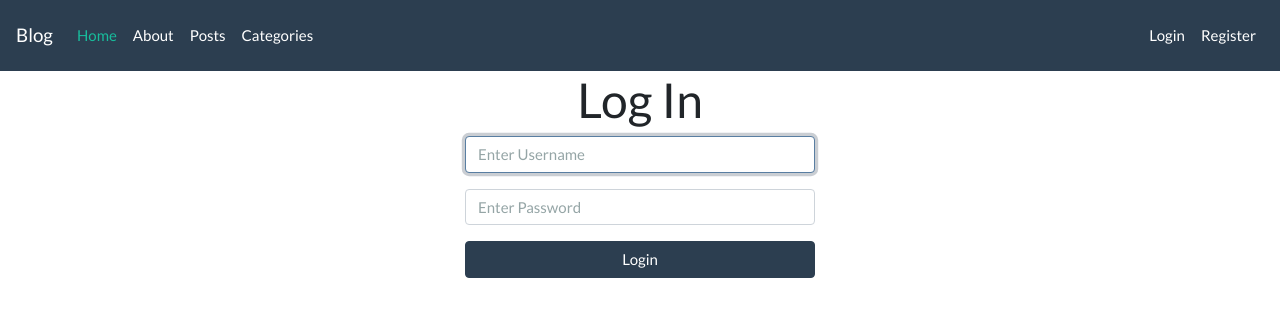
After one commit to FatlumGjinofci/codeigniter-blog, a CodeIgniter app: page /database/users/login in a window 1280 px wide. The commit adds this page. Shown: the top 317 px of the page. Run offline with CodeIgniter, Linux system fonts and the light colour scheme; some libraries are stand-ins or nearby versions.

Commit message:
added login, register, access control for posts by the user that is logged in

```diff
--- a/application/controllers/Categories.php
+++ b/application/controllers/Categories.php
@@ -2,6 +2,11 @@
     class Categories extends CI_Controller {
         public function create()
         {
+            if(!$this->session->userdata('logged_in'))
+            {
+                redirect('users/login');
+            }
+
             $data['title'] = 'Create category';
 
             $this->form_validation->set_rules('name', 'Name', 'required');
--- a/application/controllers/Users.php
+++ b/application/controllers/Users.php
@@ -21,7 +21,7 @@
             }
             else
             {
-                $enc_pass = password_hash($this->input->post('password'), PASSWORD_BCRYPT);
+                $enc_pass = md5($this->input->post('password'));
                 // die($enc_pass);
 
                 $this->user_model->register($enc_pass);
@@ -32,19 +32,65 @@
             }
         }
 
+        public function login()
+        {
+            $data['title'] = 'Log In';
+
+            $this->form_validation->set_rules('username', 'Username', 'required');
+            $this->form_validation->set_rules('password', 'Password', 'required');
+
+            if($this->form_validation->run() === false)
+            {
+                $this->load->view('templates/header');
+                $this->load->view('users/login', $data);
+                $this->load->view('templates/footer');
+            }
+            else
+            {
+                $username = $this->input->post('username');
+                $password = md5($this->input->post('password'));
+
+                $user_id = $this->user_model->login($username, $password);
+
+                if($user_id)
+                {
+                    //create session
+                    $user_data = array(
+                        'user_id' => $user_id,
+                        'username' => $username,
+                        'logged_in' => true
+                    );
+
+                    $this->session->set_userdata($user_data);
+
+                    // var_dump($this->session->set_userdata($user_data));
+
+                    $this->session->set_flashdata('user_loggedin', 'You are now logged in');
+                    redirect('posts');
+                }
+                else {
+                    $this->session->set_flashdata('login_fail', 'Invalid credentials!');
+                    redirect('users/login');
+                }
+            }
+        }
+
+        public function logout()
+        {
+            $this->session->unset_userdata('logged_in');
+            $this->session->unset_userdata('user_id');
+            $this->session->unset_userdata('username');
+
+            $this->session->set_flashdata('user_loggedout', 'You are now logged out');
+
+            redirect('users/login');
+
+        }
+
         public function check_username_exists($username)
         {
             $this->form_validation
                 ->set_message('check_username_exists', 'That username has been taken!');
-
-            // if($this->user_model->check_username_exists($username))
-            // {
-            //     return true;
-            // }
-            // else
-            // {
-            //     return false;
-            // }
 
             return $this->user_model->check_username_exists($username) ? true : false;
         }
--- a/application/models/Post_model.php
+++ b/application/models/Post_model.php
@@ -32,7 +32,8 @@
                 'slug' => $slug,
                 'body' => $this->input->post('body'),
                 'category_id' => $this->input->post('category_id'),
-                'post_image' => $post_image
+                'user_id' => $this->session->userdata('user_id'),
+                'post_image' => $post_image,
             );
 
             return $this->db->insert('posts', $data);
--- a/application/models/User_model.php
+++ b/application/models/User_model.php
@@ -14,20 +14,28 @@
             return $this->db->insert('users', $data);
         }
 
+        public function login($username, $password)
+        {
+            $this->db->where('username', $username);
+            $this->db->where('password', $password);
+
+            $result = $this->db->get('users');
+
+            if($result->num_rows() == 1)
+            {
+                return $result->row(0)->id;
+            }
+            else
+            {
+                return false;
+            }
+        }
+
         public function check_username_exists($username)
         {
             $query = $this->db->get_where('users', [
                 'username' => $username
             ]);
-
-            // if(empty($query->row_array()))
-            // {
-            //     return true;
-            // }
-            // else
-            // {
-            //     return false;
-            // }
 
             return empty($query->row_array()) ? true : false;
         }
@@ -38,6 +46,6 @@
                 'email' => $email
             ]);
 
-            return empty($query) ? true : false;
+            return empty($query->row_array()) ? true : false;
         }
     }
--- a/application/views/posts/view.php
+++ b/application/views/posts/view.php
@@ -8,6 +8,8 @@
         <?php echo $post['body'] ?>
     </p>
 </div>
+
+<?php if($this->session->userdata('user_id') == $post['user_id']): ?>
     <hr>
     <a class="btn btn-secondary float-left" href="<?php echo base_url(); ?>posts/edit/<?php echo $post['slug']; ?>">
         Edit
@@ -15,6 +17,8 @@
     <?php echo form_open('/posts/delete/'. $post['id']); ?>
         <input type="submit" value="Delete" class="btn btn-danger">
     </form>
+<?php endif; ?>
+
 <h3>Comments</h3>
     <?php if($comments): ?>
         <?php foreach($comments as $comment): ?>
--- a/application/views/templates/header.php
+++ b/application/views/templates/header.php
@@ -35,15 +35,25 @@
                 </li>
             </ul>
             <ul class="nav navbar-nav navbar-right">
+                <?php if(!$this->session->userdata('logged_in')): ?>
+                    <li class="nav-item">
+                        <a class="nav-link" href="<?php echo base_url(); ?>users/login">Login</a>
+                    </li>
                     <li class="nav-item">
                         <a class="nav-link" href="<?php echo base_url(); ?>users/register">Register</a>
                     </li>
+                <?php endif; ?>
+                <?php if($this->session->userdata('logged_in')): ?>
                     <li class="nav-item">
                         <a class="nav-link" href="<?php echo base_url(); ?>posts/create">Create Posts</a>
                     </li>
                     <li class="nav-item">
                         <a class="nav-link" href="<?php echo base_url(); ?>categories/create">Create Category</a>
                     </li>
+                    <li class="nav-item">
+                        <a class="nav-link" href="<?php echo base_url(); ?>users/logout">Logout</a>
+                    </li>
+                <?php endif; ?>
             </ul>
         </div>
     </nav>
@@ -84,3 +94,24 @@
                         '</p>';
             ?>
         <?php endif; ?>
+
+        <?php if($this->session->flashdata('login_fail')): ?>
+            <?php echo '<p class="alert alert-danger">'.
+                            $this->session->flashdata('login_fail').
+                        '</p>';
+            ?>
+        <?php endif; ?>
+
+        <?php if($this->session->flashdata('user_loggedin')): ?>
+            <?php echo '<p class="alert alert-success">'.
+                            $this->session->flashdata('user_loggedin').
+                        '</p>';
+            ?>
+        <?php endif; ?>
+
+        <?php if($this->session->flashdata('user_loggedout')): ?>
+            <?php echo '<p class="alert alert-success">'.
+                            $this->session->flashdata('user_loggedout').
+                        '</p>';
+            ?>
+        <?php endif; ?>
--- /dev/null
+++ b/application/views/users/login.php
@@ -0,0 +1,25 @@
+<?php echo form_open('users/login'); ?>
+    <div class="row">
+        <div class="col-md-4 mx-auto my-auto">
+            <h1 class="text-center"><?php echo $title; ?></h1>
+            <div class="form-group">
+                <input  type="text"
+                        name="username"
+                        class="form-control"
+                        placeholder="Enter Username"
+                        required
+                        autofocus>
+            </div>
+            <div class="form-group">
+                <input  type="password"
+                        name="password"
+                        class="form-control"
+                        placeholder="Enter Password"
+                        required
+                        autofocus>
+            </div>
+            <button type="submit" class="btn btn-block btn-primary">Login</button>
+        </div>
+    </div>
+
+<?php echo form_close(); ?>
```
Also changed, not shown: application/controllers/Posts.php (+28 -0 lines), application/views/users/register.php (+6 -2 lines). Lines whose indentation alone changed are shown as unchanged.
